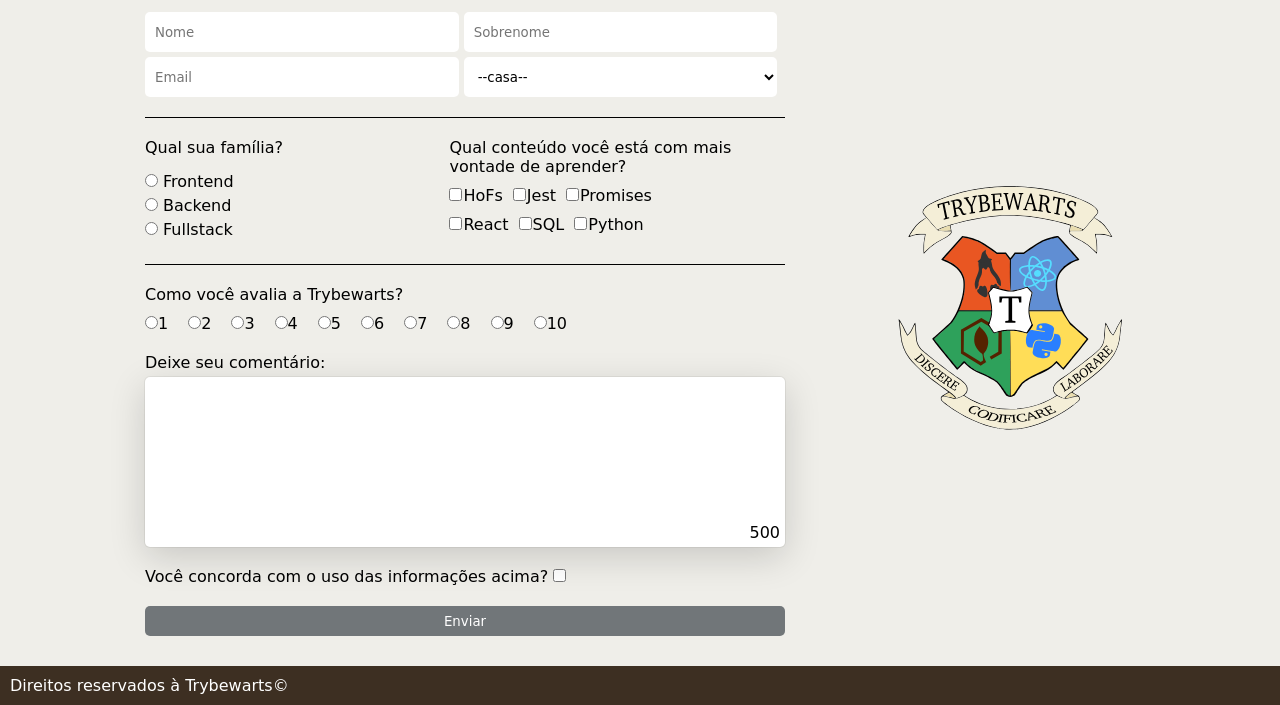
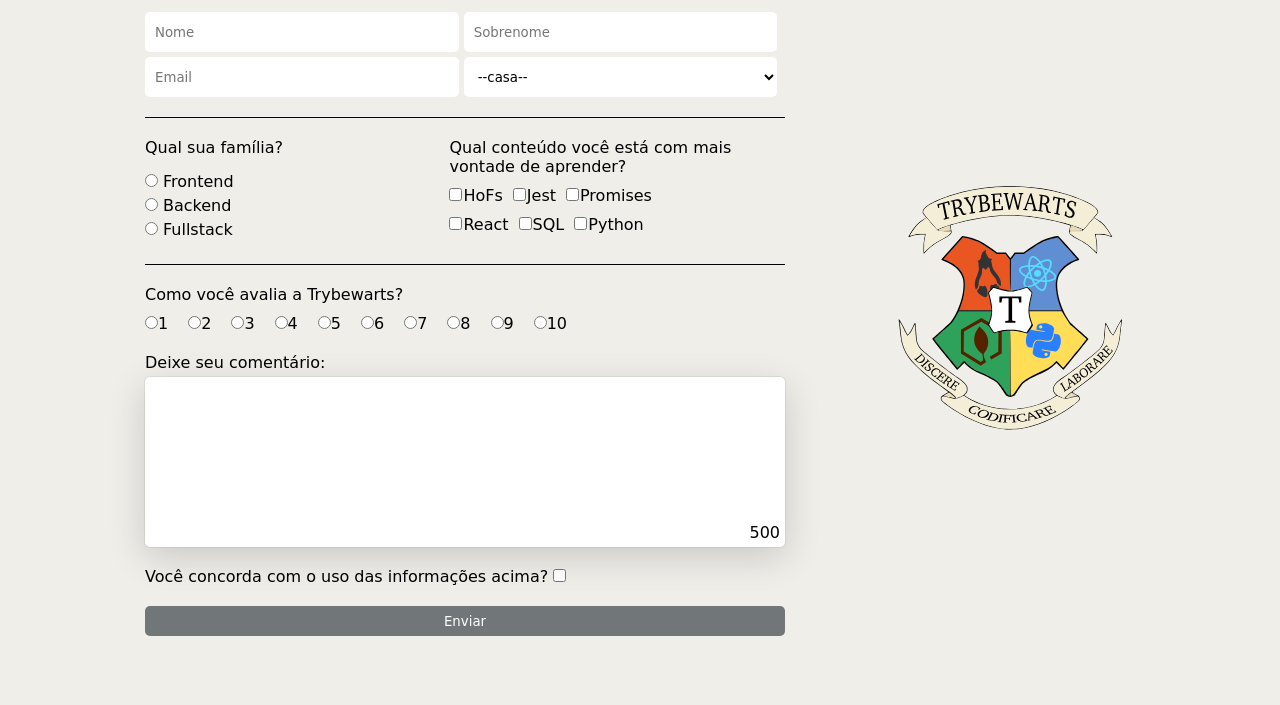
Before and after one commit to Cozmu/Trybewarts, a website: page index.html in a window 1280 px wide. Shown: the part 121-826 px from the top of the page. After the commit the page ends 800 px from the top, so only its background shows below. Drawn offline with Linux system fonts and the light colour scheme.

Commit message:
style: rodape e o krl

```diff
--- a/index.html
+++ b/index.html
@@ -97,9 +97,6 @@
             </form>
             <img src="images/trybewarts-colored.svg" alt="" id="trybewarts-forms-logo">
         </main>
-    <footer class="rodape">
-        <p>Direitos reservados à Trybewarts©</p>
-    </footer>
     <script src="./script.js"></script>
 </body>
 
--- a/style.css
+++ b/style.css
@@ -208,13 +208,6 @@ body {
   cursor: pointer;
 }
 
-.rodape {
-  width: 100%;
-  padding: 10px;
-  background-color: rgb(61, 47, 34);
-  color: white;
-}
-
 #form-data {
   display: none;
   width: 80%;
@@ -243,6 +236,7 @@ body {
   .content-container input {
     margin-right: 1px;
   }
+
 
 }
 
@@ -298,10 +292,14 @@ body {
   .content-container input {
     margin-right: 5px;
   }
+
+
 }
 
 
 @media only screen and ( min-width : 320px ) and ( max-device-width : 425px ) {
+
+
   .main-container {
     width: 100%;
   }
```
